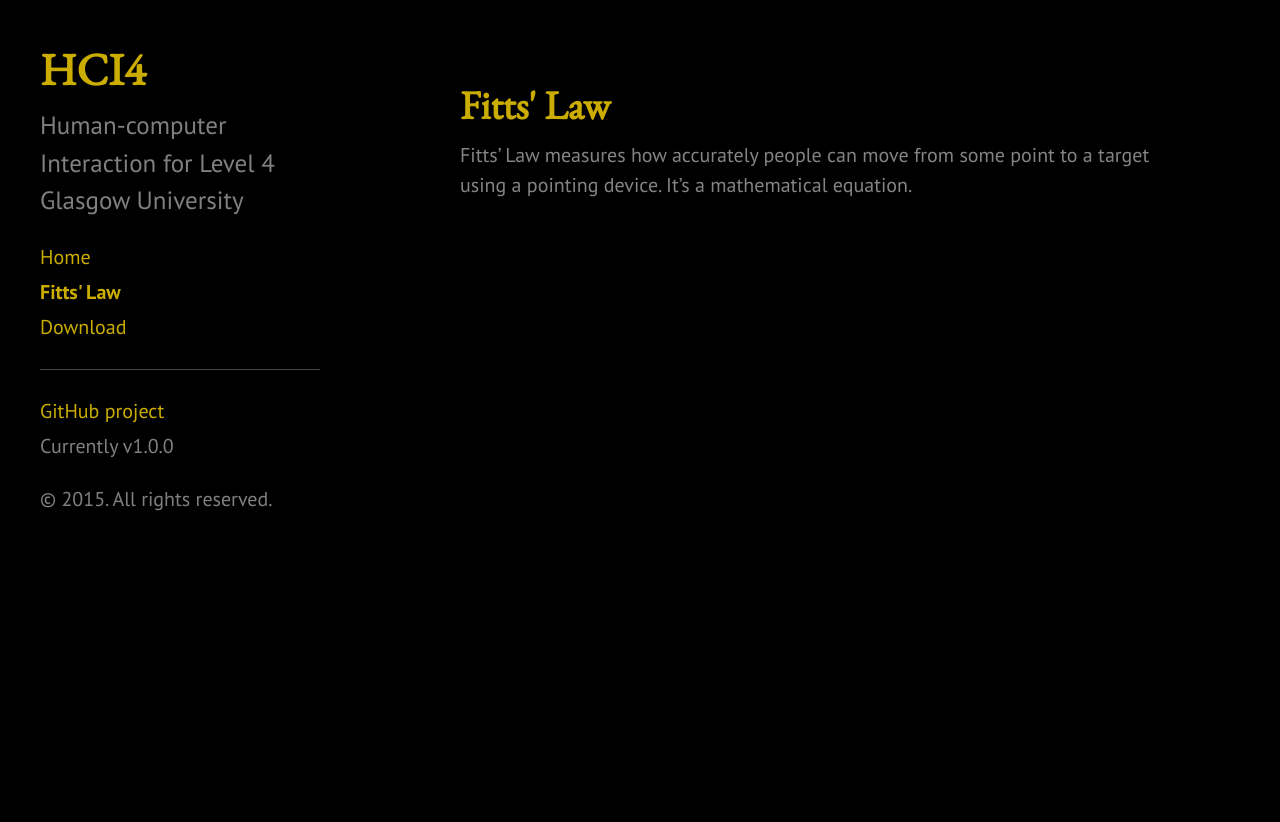
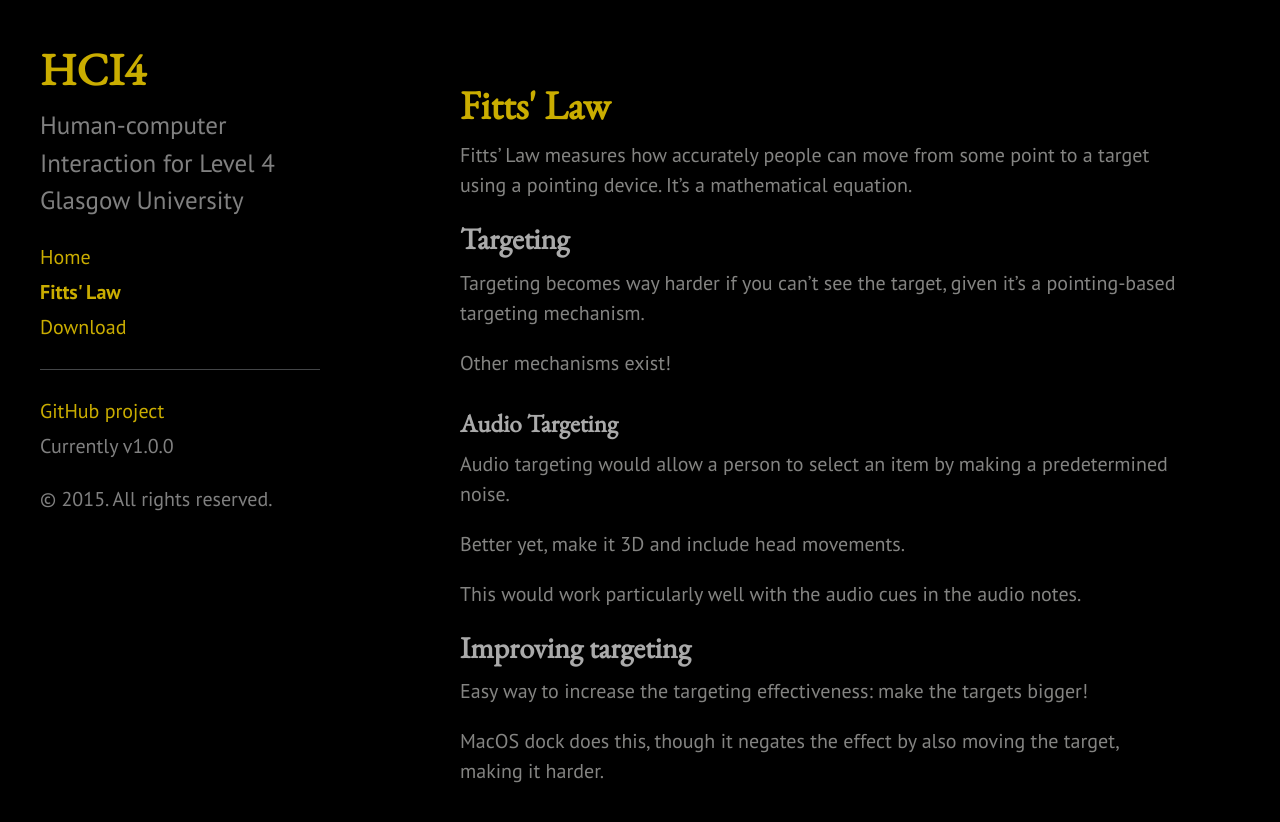
Before and after one commit to cassiebrooks/HCI4, a Jekyll site: the page built from fitts_law.md, in a window 1280 px wide and 946 px high. Shown: the top 822 px of the window. Built offline with Jekyll 4.4.1, drawn with Linux system fonts in a browser that asks for light colours; Markdown is read by kramdown in place of the engine named in the settings.

Commit message:
Added some more Fitts' Law notes

```diff
--- a/fitts_law.md
+++ b/fitts_law.md
@@ -7,3 +7,23 @@ sidebar: true
 ---
 
 Fitts' Law measures how accurately people can move from some point to a target using a pointing device. It's a mathematical equation.
+
+
+
+## Targeting
+Targeting becomes way harder if you can't see the target, given it's a pointing-based targeting mechanism.
+
+Other mechanisms exist!
+
+### Audio Targeting
+Audio targeting would allow a person to select an item by making a predetermined noise.
+
+Better yet, make it 3D and include head movements.
+
+This would work particularly well with the audio cues in the audio notes.
+
+## Improving targeting
+
+Easy way to increase the targeting effectiveness: make the targets bigger!
+
+MacOS dock does this, though it negates the effect by also moving the target, making it harder.
```
